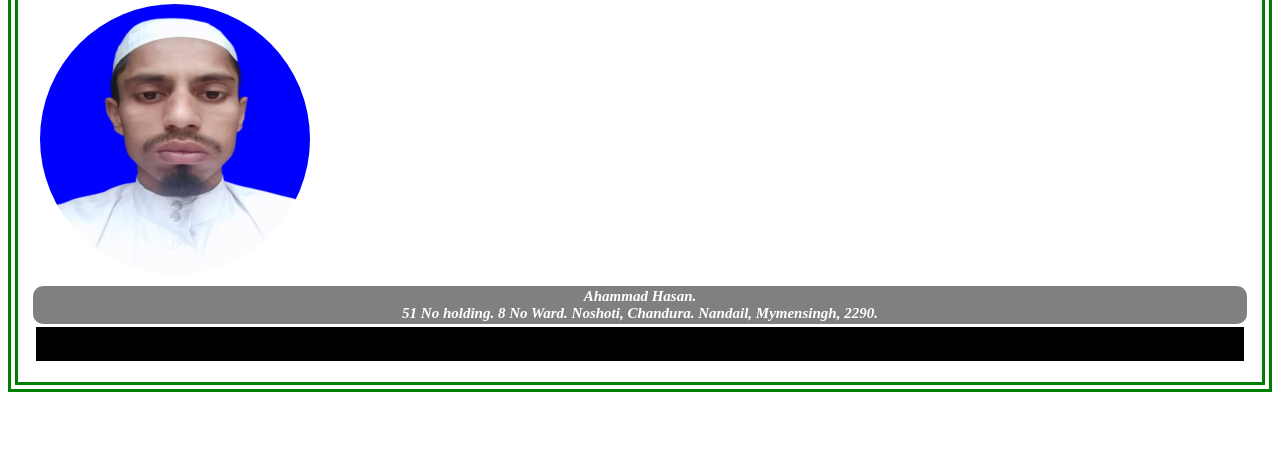
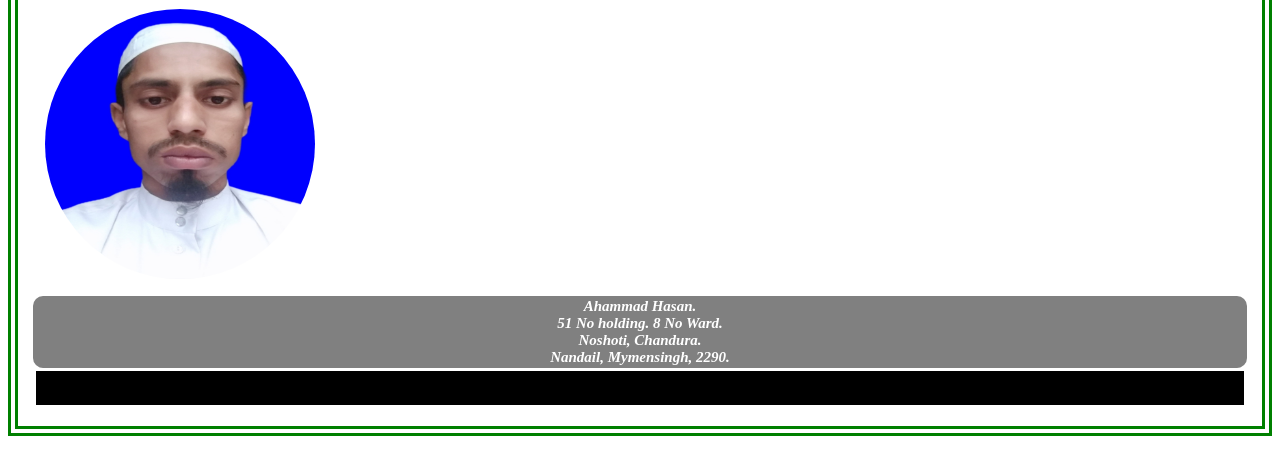
Before and after one commit to hmahammad/ahammad, a plain HTML site: page index.html in a window 1280 px wide. Shown: the part 142-616 px from the top of the page. Drawn offline with Linux system fonts and the light colour scheme.

Commit message:
index.html

```diff
--- a/index.html
+++ b/index.html
@@ -66,6 +66,7 @@ position: relative;
 border-radius: 200px;
 width: 270px;
 height: 270px;
+border: 5px solid #ffffff;
 }
 .marquee1 {
 color: white;
@@ -157,8 +158,8 @@ font-size: 30px;
 	</figure>
 		<address>
 		Ahammad Hasan. <br>
-		51 No holding. 8 No Ward.
-		Noshoti, Chandura.
+		51 No holding. 8 No Ward. <br/>
+		Noshoti, Chandura. <br/>
 		Nandail, Mymensingh, 2290.
 
 		</address>
```
